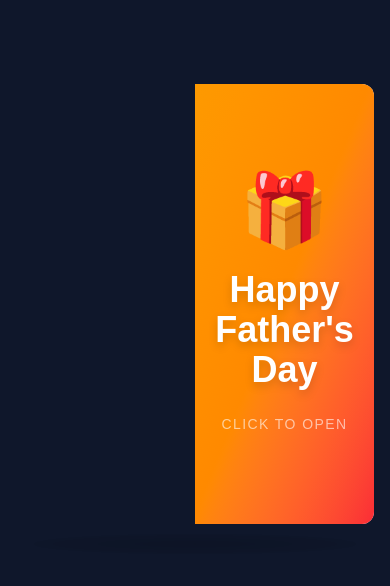
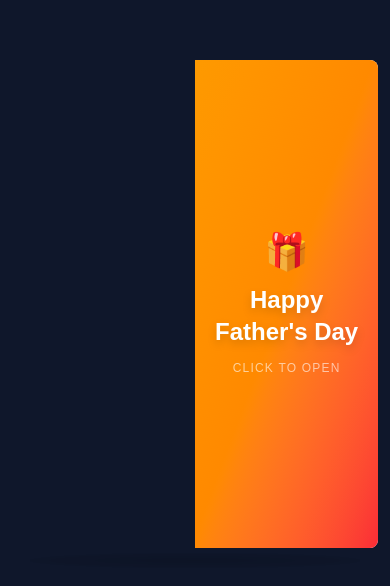
Before and after one commit to erickherrera/fathers-day-card, a Next.js app: page / in a window 390 px wide. Shown: the part 118-704 px from the top of the page. Built offline with nearby package versions, Linux system fonts and the light colour scheme.

Commit message:
modified:   app/components/Card3D.module.css 	modified:   app/components/Card3D.tsx 	modified:   app/page.tsx

```diff
--- a/app/components/Card3D.module.css
+++ b/app/components/Card3D.module.css
@@ -1,7 +1,7 @@
 .scene {
   perspective: 1600px;
-  width: 640px;
-  height: 440px;
+  width: min(92vw, 640px);
+  aspect-ratio: 640 / 440;
 }
 
 .card {
@@ -91,3 +91,28 @@
   transition: opacity 0.5s ease;
   pointer-events: none;
 }
+
+@media (max-width: 480px) {
+  .scene {
+    width: 94vw;
+    aspect-ratio: 3 / 4;
+    perspective: 1000px;
+  }
+
+  .insideRight {
+    border-radius: 0 8px 8px 0;
+  }
+
+  .coverFront {
+    border-radius: 0 8px 8px 0;
+  }
+
+  .coverBack {
+    border-radius: 8px 0 0 8px;
+  }
+
+  .shadow {
+    bottom: -20px;
+    height: 15px;
+  }
+}
--- a/app/components/Card3D.tsx
+++ b/app/components/Card3D.tsx
@@ -14,11 +14,11 @@ export default function Card3D() {
     <div className={styles.scene}>
       <div className={styles.card} onClick={handleToggle}>
         <div className={styles.insideRight}>
-          <div className="flex h-full flex-col items-center justify-center bg-gradient-to-br from-red-50 to-pink-100 p-8">
-            <p className="text-2xl text-red-800 text-center font-bold mb-3">
+          <div className="flex h-full flex-col items-center justify-center bg-gradient-to-br from-red-50 to-pink-100 p-4 md:p-8">
+            <p className="text-lg md:text-2xl text-red-800 text-center font-bold mb-2 md:mb-3">
               Love you, Dad!
             </p>
-            <p className="text-lg text-red-700 text-center">
+            <p className="text-sm md:text-lg text-red-700 text-center">
               From your favorite child
             </p>
           </div>
@@ -26,22 +26,22 @@ export default function Card3D() {
 
         <div className={coverClass}>
           <div className={styles.coverFront}>
-            <div className="flex h-full w-full items-center justify-center bg-gradient-to-br from-amber-500 via-orange-400 to-red-500 p-8">
+            <div className="flex h-full w-full items-center justify-center bg-gradient-to-br from-amber-500 via-orange-400 to-red-500 p-4 md:p-8">
               <div className="text-center">
-                <div className="text-7xl mb-6">🎁</div>
-                <h2 className="text-4xl font-extrabold text-white drop-shadow-lg">
+                <div className="text-4xl md:text-7xl mb-3 md:mb-6">🎁</div>
+                <h2 className="text-2xl md:text-4xl font-extrabold text-white drop-shadow-lg">
                   Happy Father&apos;s Day
                 </h2>
-                <p className="text-sm text-white/60 mt-6 tracking-widest uppercase">
+                <p className="text-xs md:text-sm text-white/60 mt-3 md:mt-6 tracking-widest uppercase">
                   Click to open
                 </p>
               </div>
             </div>
           </div>
           <div className={styles.coverBack}>
-            <div className="flex h-full w-full flex-col items-center justify-center bg-gradient-to-br from-red-50 to-pink-100 p-8">
-              <div className="text-5xl mb-4">❤️</div>
-              <p className="text-lg text-red-800 text-center font-medium leading-relaxed">
+            <div className="flex h-full w-full flex-col items-center justify-center bg-gradient-to-br from-red-50 to-pink-100 p-4 md:p-8">
+              <div className="text-3xl md:text-5xl mb-3 md:mb-4">❤️</div>
+              <p className="text-sm md:text-lg text-red-800 text-center font-medium leading-relaxed">
                 Thanks for always being there, Dad
               </p>
             </div>
--- a/app/page.tsx
+++ b/app/page.tsx
@@ -2,7 +2,7 @@ import Card3D from './components/Card3D'
 
 export default function FathersDayCard() {
   return (
-    <main className="flex min-h-screen items-center justify-center bg-slate-900 p-4">
+    <main className="flex min-h-screen items-center justify-center bg-slate-900 p-2 sm:p-4">
       <Card3D />
     </main>
   )
```
